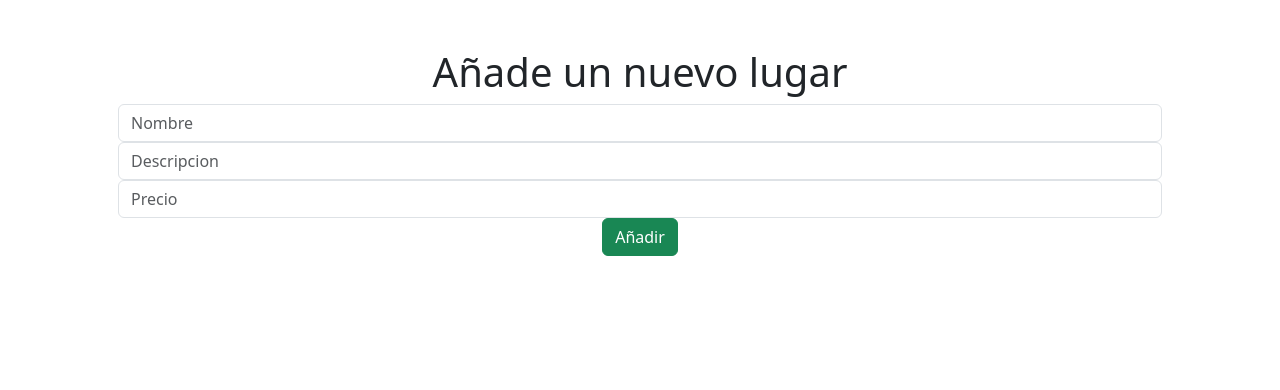
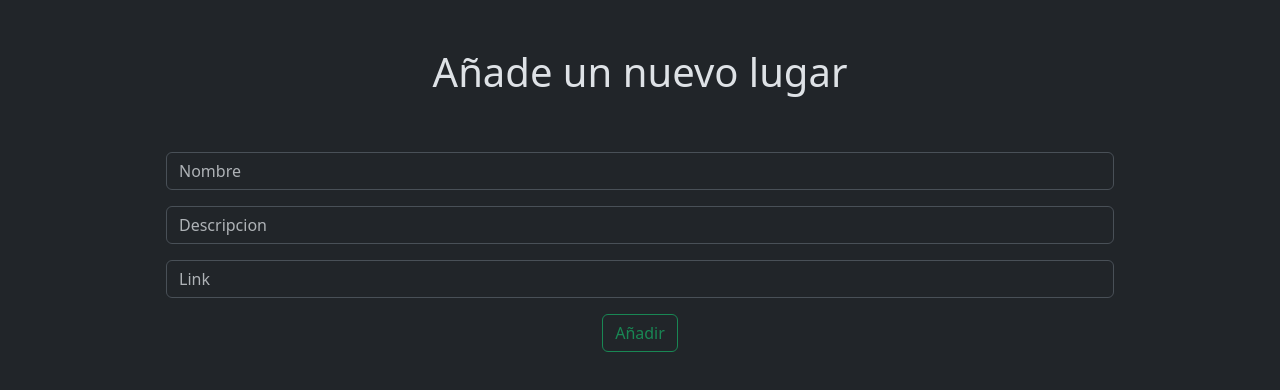
Before and after one commit to cmsrwood/Lugares, a React (Create React App) app in the folder frontend/: page /add in a window 1280 px wide. Shown: the top 390 px of the page. Built offline with nearby package versions, Linux system fonts and the light colour scheme.

Commit message:
mejorando apariencia

```diff
--- a/frontend/public/index.html
+++ b/frontend/public/index.html
@@ -1,5 +1,5 @@
 <!DOCTYPE html>
-<html lang="en" data-bs-theme="light" id="html">
+<html lang="en" data-bs-theme="dark" id="html">
   <head>
     <meta charset="utf-8" />
     <link rel="icon" href="%PUBLIC_URL%/favicon.ico" />
--- a/frontend/src/pages/Add.jsx
+++ b/frontend/src/pages/Add.jsx
@@ -14,29 +14,33 @@ const [lugar,setLugar] = useState({
 
 const navigate = useNavigate()
 
-const handleChange = (e) =>{
-  setLugar(prev=>({...prev,[e.target.name]:e.target.value}))
-}
+const handleChange = (e) => {
+  setLugar(prev => ({...prev,[e.target.name]: e.target.value}));}
 
-const handleClick = async (e) =>{
-  e.preventDefault()
-  try{
-    await axios.post(`${BACKEND_URL}/lugares`,lugar)
-    navigate("/")
+const handleClick = async (e) => {
+  e.preventDefault();
+  try {
+    await axios.post(`${BACKEND_URL}/lugares`, lugar);
+    navigate("/");
     Swal.fire("Lugar guardado!", "", "success");
-
-  }catch(err){
-    console.log(err)
+  } catch (err) {
+    console.log(err);
   }
-}
+};
   return (
     <div className='form text-center container p-5'>
       <h1>Añade un nuevo lugar</h1>
-      <form className='form-group'>
-        <input className='form-control' type="text" placeholder='Nombre' onChange={handleChange} name='title'/>
-        <input className='form-control' type="text" placeholder='Descripcion' onChange={handleChange} name='desc'/>
-        <input className='form-control' type="text" placeholder='Precio' onChange={handleChange} name='price'/>
-        <button className='btn btn-success' onClick={handleClick}>Añadir</button>
+      <form className='form-group p-5'>
+      <div class="mb-3">
+        <input className='form-control' type="text" autoComplete='off' placeholder='Nombre' onChange={handleChange} name='nombre'/>
+      </div>
+      <div class="mb-3">
+        <input className='form-control' type="text" autoComplete='off' placeholder='Descripcion' onChange={handleChange} name='desc'/>
+      </div>
+      <div class="mb-3">
+        <input className='form-control' type="text" autoComplete='off' placeholder='Link' onChange={handleChange} name='link'/>
+      </div>
+        <button className='btn btn-outline-success' onClick={handleClick}>Añadir</button>
       </form>
     </div>
   )
--- a/frontend/src/pages/Lugares.jsx
+++ b/frontend/src/pages/Lugares.jsx
@@ -38,26 +38,31 @@ export default function Lugares() {
   }
 
   return (
-    <div className='container text-center '>
+    <div className='container text-center p-5'>
       <h1 >Lugares</h1>
-      <Link to='/add'><button className='btn btn-success'><i className='bi'></i>Añadir nuevo lugar</button></Link>
+      <Link to='/add'><button className='btn btn-outline-success'><i className='bi'></i>Añadir nuevo lugar</button></Link>
       <div className="row row-cols-1 row-cols-md-4 g-4">
           {Lugares.map(lugar => (
-            <div class="card col mb-3" key={lugar.id} >
-              <div class="card-body">
-                <h5 class="card-title">{lugar.nombre}</h5>
-                <p class="card-text">{lugar.desc}</p>
-                <span>
-                  <NumericFormat value={lugar.link}displayType={'text'}thousandSeparator=',' prefix={'COP '}/>
-                </span>
-                <div className="row">
-                  <Link className='btn btn-warning col' to={`/update/${lugar.id}`}>Update</Link>
-                  <Link className='btn btn-danger col' onClick={()=>handleDelete(lugar.id)}>Delete</Link>
+
+              <div class="card" key={lugar.id}>
+                <div class="card-header">
+                  {lugar.nombre}
                 </div>
+                <ul class="list-group list-group-flush">
+                  <li class="list-group-item">
+                    <p>{lugar.desc}</p>
+                    <Link to ={lugar.link}><button className='btn btn-outline-primary'>Ir</button></Link>
+                  </li>
+                  <li class="list-group-item">
+                    <Link className='btn btn-outline-warning' to={`/update/${lugar.id}`}><i className="bi bi-pencil-square"></i></Link>
+                    <Link className='btn btn-outline-danger' onClick={()=>handleDelete(lugar.id)}><i className='bi bi-trash'></i> </Link>
+                  </li>
+                </ul>
               </div>
-              </div>
+
           ))}
       </div>
+
     </div>
   )
 }
```
